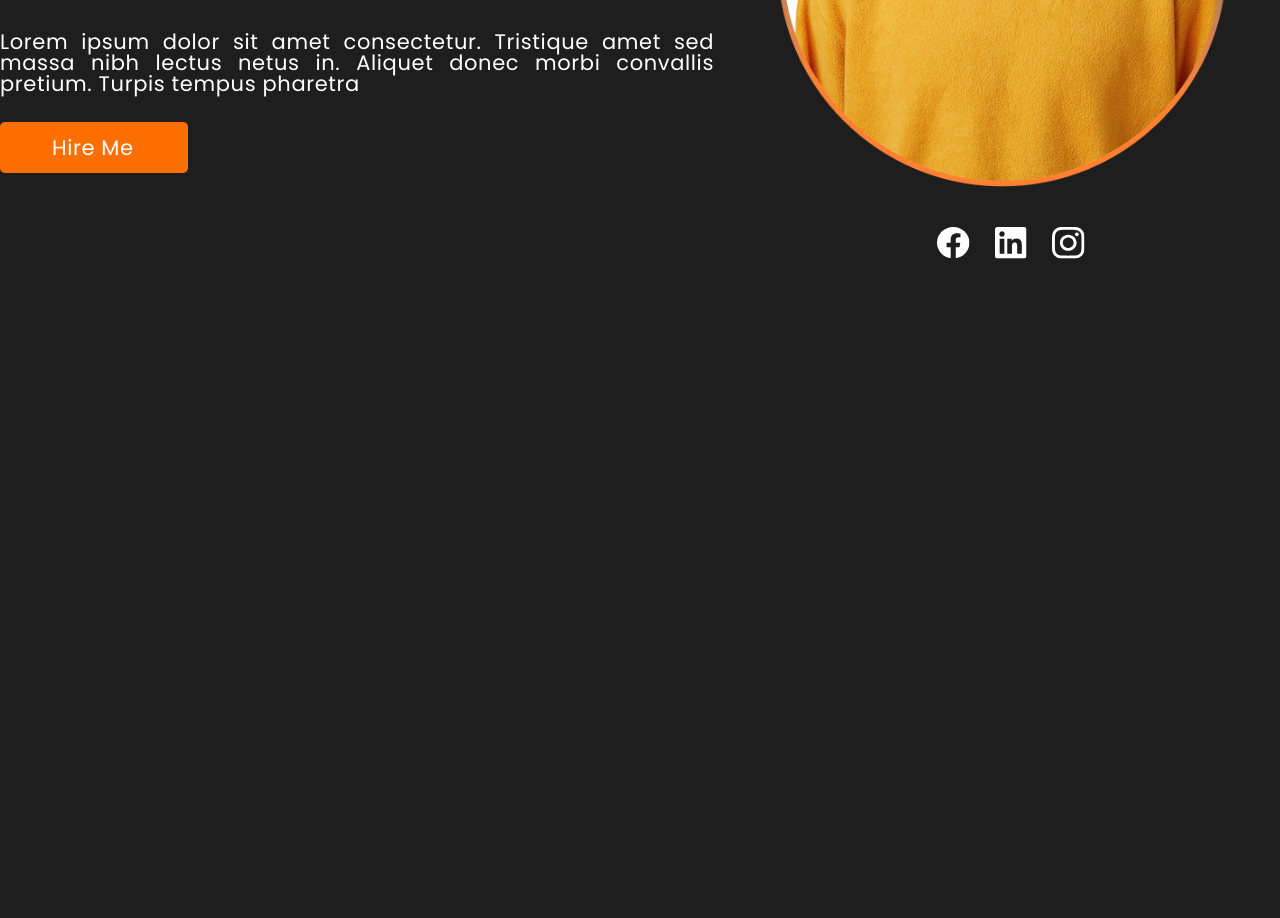
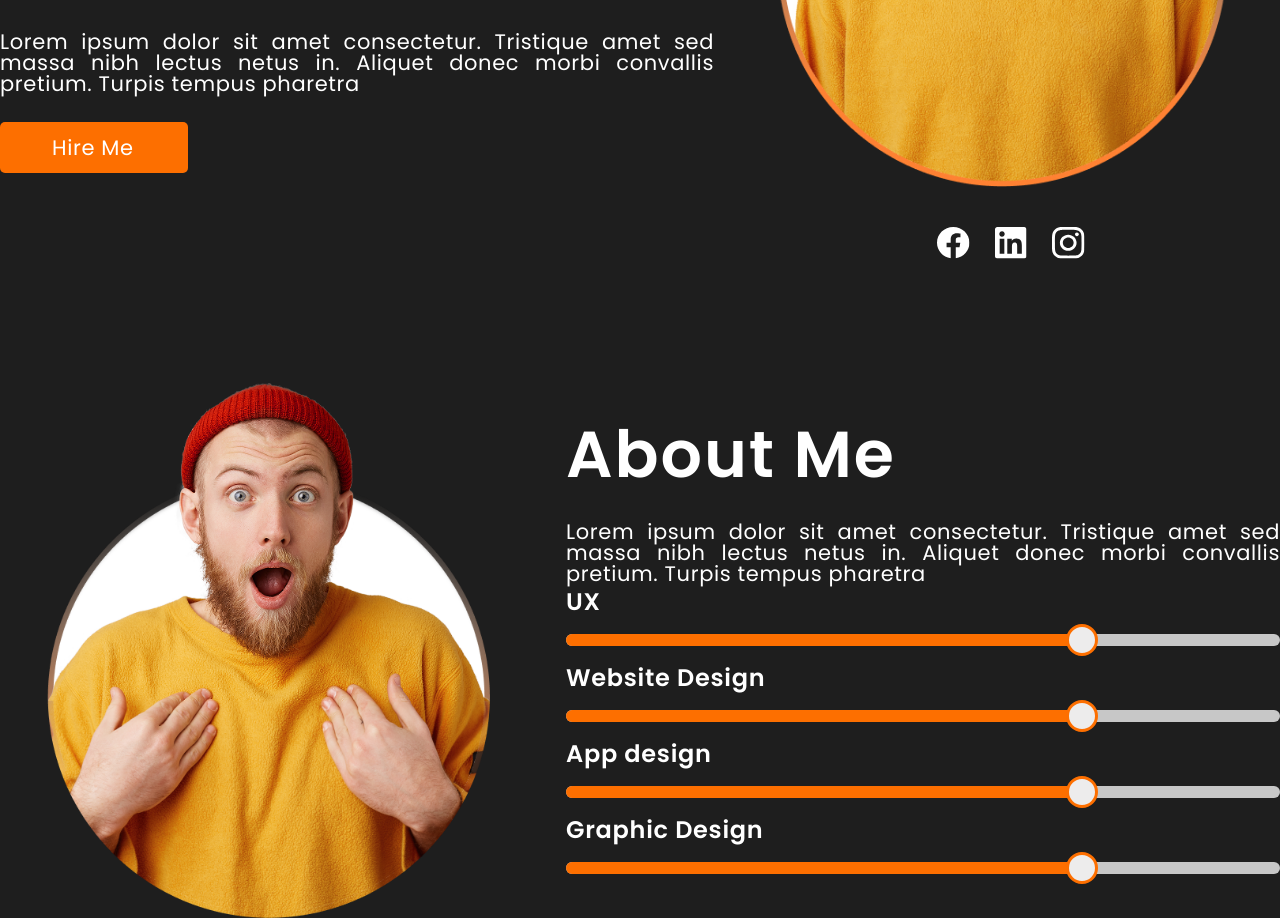
Before and after one commit to Lukagbn/final, a plain HTML site: page index.html in a window 1280 px wide. Shown: the part 608-1526 px from the top of the page. Before the commit the page ends 867 px from the top, so only its background shows below. Drawn offline with Linux system fonts and the light colour scheme.

Commit message:
finished about section

```diff
--- a/index.html
+++ b/index.html
@@ -8,13 +8,13 @@
     <title>luka gabunia</title>
   </head>
   <body>
-    <header class="container">
+    <header class="container" id="backToTOp">
       <a href="#" class="logo">Luka gabunia</a>
       <nav class="header-nav">
         <ul>
           <li><a href="#">Home</a></li>
-          <li><a href="#">About Me</a></li>
-          <li><a href="#">Services</a></li>
+          <li><a href="#aboutMe">About Me</a></li>
+          <li><a href="#services">Services</a></li>
           <li><a href="#">Projects</a></li>
           <li><a href="#">Testimonials</a></li>
           <li><a href="#">Contact</a></li>
@@ -40,7 +40,7 @@
             </div>
             <div class="img-wrapper">
               <div class="img-container">
-                <img src="./src/img/Group 2.png" alt="" />
+                <img src="./src/img/profile-img-1.png" alt="" />
                 <div class="social-links">
                   <img src="./src/img/Facebook - Negative.svg" alt="facebook" />
                   <img src="./src/img/LinkedIn - Negative.svg" alt="linkedin" />
@@ -52,6 +52,47 @@
               </div>
             </div>
           </div>
+          <div class="profile-wrapper" id="aboutMe">
+            <div class="img-wrapper">
+              <div class="img-container">
+                <img
+                  class="about-bottom-img"
+                  src="./src/img/profile-img-2.png"
+                  alt=""
+                />
+              </div>
+            </div>
+            <div class="text-wrapper">
+              <h2>About Me</h2>
+              <p class="description">
+                Lorem ipsum dolor sit amet consectetur. Tristique amet sed massa
+                nibh lectus netus in. Aliquet donec morbi convallis pretium.
+                Turpis tempus pharetra
+              </p>
+              <div class="diagram">
+                <p>UX</p>
+                <div class="slide">
+                  <div class="fill"></div>
+                  <div class="circle"></div>
+                </div>
+                <p>Website Design</p>
+                <div class="slide">
+                  <div class="fill"></div>
+                  <div class="circle"></div>
+                </div>
+                <p>App design</p>
+                <div class="slide">
+                  <div class="fill"></div>
+                  <div class="circle"></div>
+                </div>
+                <p>Graphic Design</p>
+                <div class="slide">
+                  <div class="fill"></div>
+                  <div class="circle"></div>
+                </div>
+              </div>
+            </div>
+          </div>
         </div>
       </section>
     </main>
--- a/src/css/style.css
+++ b/src/css/style.css
@@ -120,6 +120,7 @@ header a,
   letter-spacing: 0.72px;
 }
 .text-wrapper .description {
+  color: #ffffff;
   font-size: 21px;
   font-family: "PoppinsRegular";
   margin-top: 28px;
@@ -188,3 +189,47 @@ header a,
   width: 100%;
   cursor: pointer;
 }
+.text-wrapper h2 {
+  font-family: "PoppinsSemiBold";
+  line-height: 100%;
+  font-size: 65px;
+  letter-spacing: 1.95px;
+  color: #ffffff;
+}
+.img-wrapper .about-bottom-img {
+  max-width: 545px;
+  width: 100%;
+}
+.diagram {
+  margin-top: 15px#FD6F00;
+  display: flex;
+  flex-direction: column;
+  gap: 20px;
+}
+.diagram .slide {
+  position: relative;
+  display: block;
+  height: 12px;
+  width: 100%;
+  background-color: #c7c7c7;
+  border-radius: 6px;
+}
+.diagram .fill {
+  position: absolute;
+  width: 72%;
+  background-color: #fd6f00;
+  height: 100%;
+  border-top-left-radius: 6px;
+  border-bottom-left-radius: 6px;
+}
+.diagram .circle {
+  position: absolute;
+  top: 50%;
+  left: 70%;
+  transform: translateY(-50%);
+  border-radius: 50%;
+  height: 32px;
+  width: 32px;
+  background-color: #edecec;
+  border: 3px solid #fd6f00;
+}
```
Also changed, not shown: src/img/design.svg (added), src/img/pc.svg (added), src/img/phone.svg (added), src/img/profile-img-1.png (renamed from src/img/Group 2.png), src/img/profile-img-2.png (added), src/img/ui-ux.svg (added).
